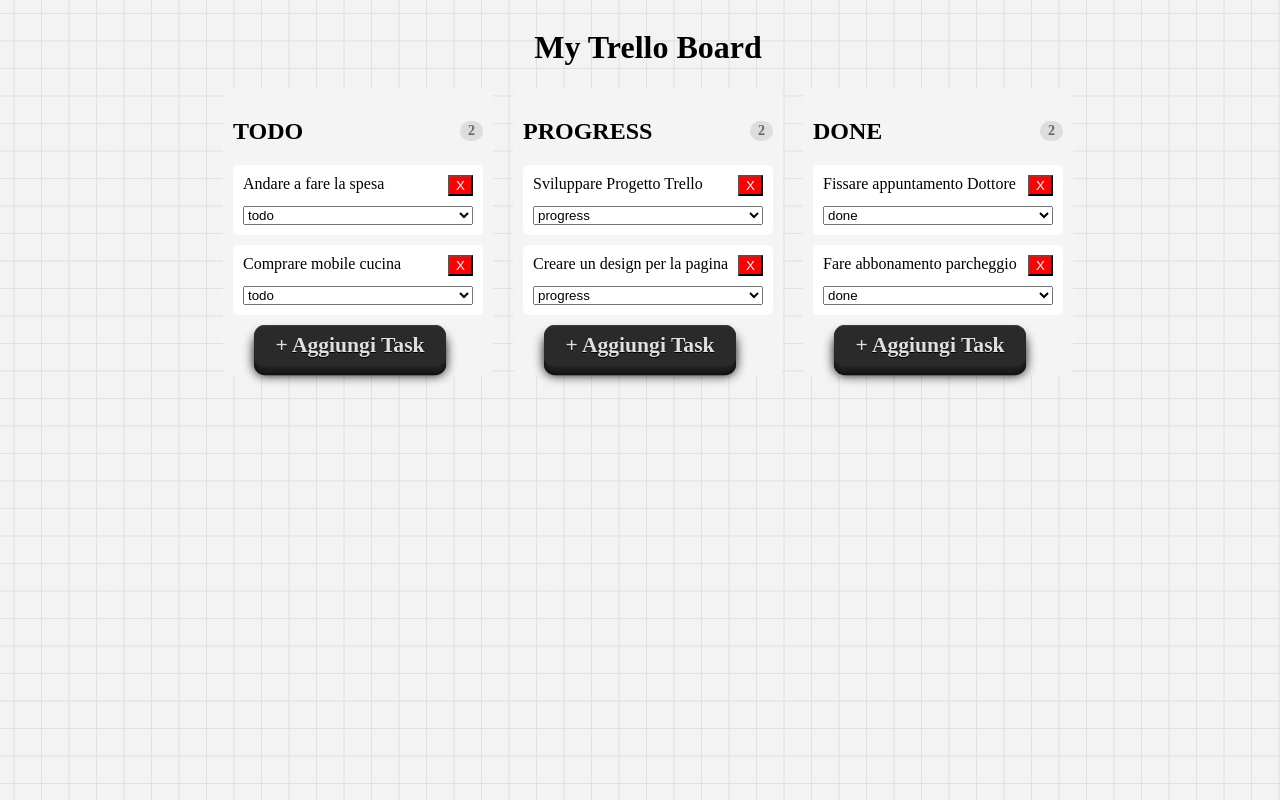
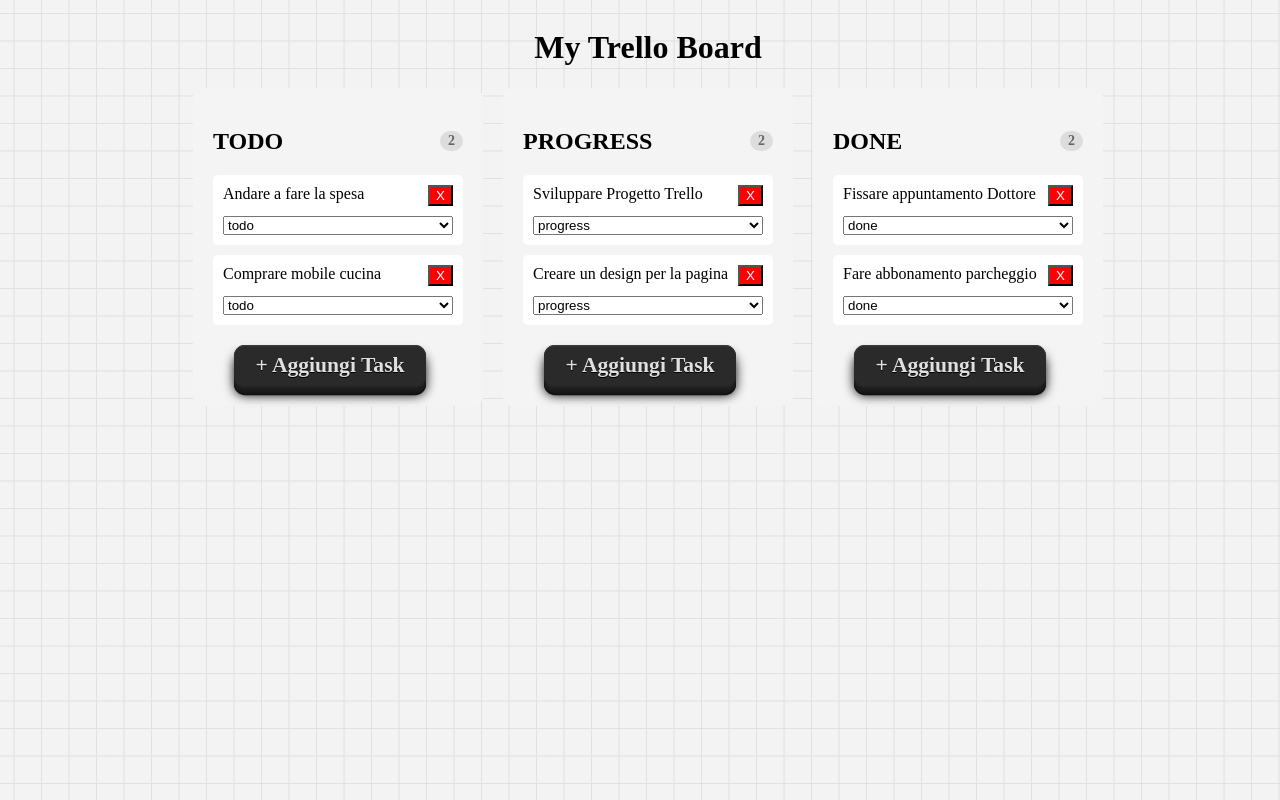
Before and after one commit to vincenzocrucitti04-hash/POSYTRON, a React (Vite) app in the folder Progetto_01_04/trello/: page / in a window 1280 px wide. Built offline with nearby package versions, Linux system fonts and the light colour scheme; a web font is replaced by a local one.

Commit message:
migliorato lo stile del componente Column

```diff
--- a/Progetto_01_04/trello/src/components/Column.jsx
+++ b/Progetto_01_04/trello/src/components/Column.jsx
@@ -5,7 +5,7 @@ function Column({ title, tasks, status, onAdd, onDelete, onMove, allStatuses })
     <div className="column"
     style={{
       background: "#f4f4f4",
-      padding: "10px",
+      padding: "20px",
       width: "250px",
       borderRadius: "10px"
       }}>
@@ -40,7 +40,7 @@ function Column({ title, tasks, status, onAdd, onDelete, onMove, allStatuses })
         />
       ))}
 
-      <button style={{marginLeft:"1.3rem"}} className="buttonAdd" onClick={() => onAdd(status)}> + Aggiungi Task</button>
+      <button style={{marginLeft:"1.3rem",marginTop:"10px"}} className="buttonAdd" onClick={() => onAdd(status)}> + Aggiungi Task</button>
     </div>
   );
 }
```
